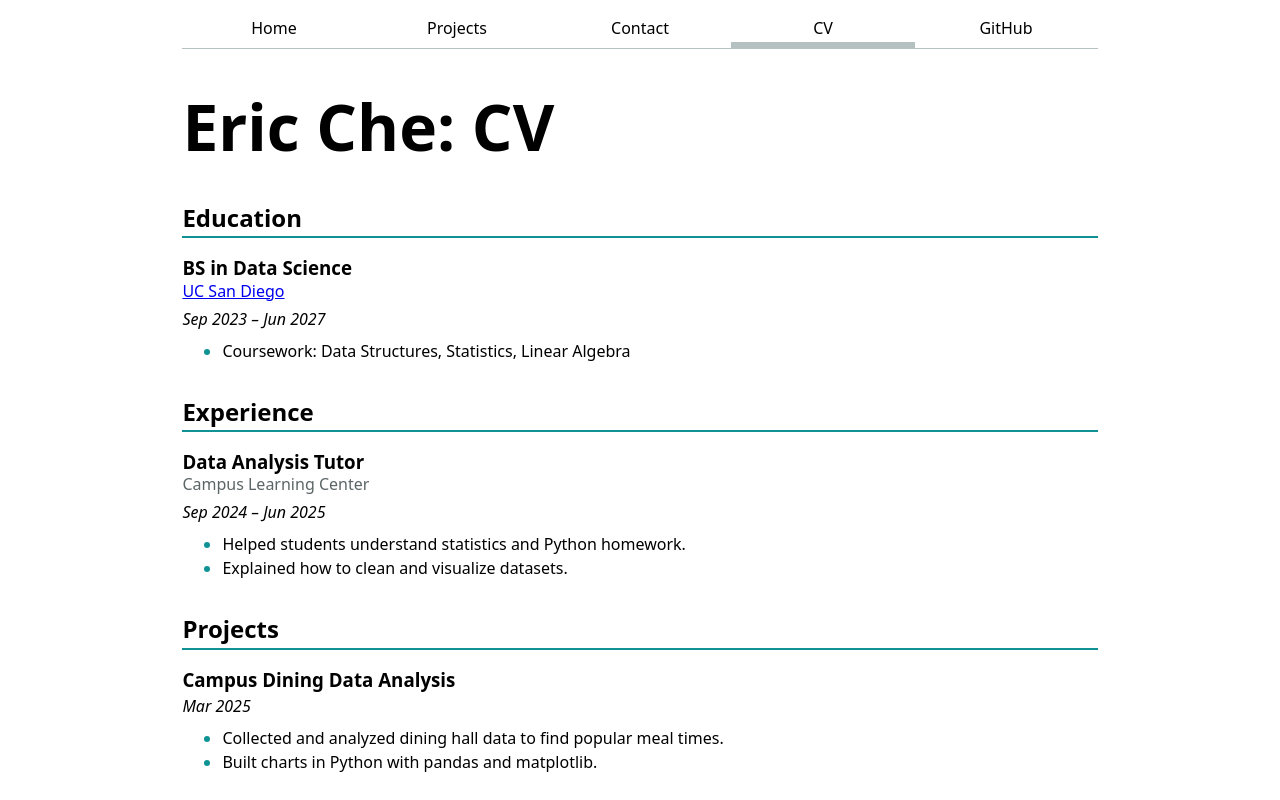
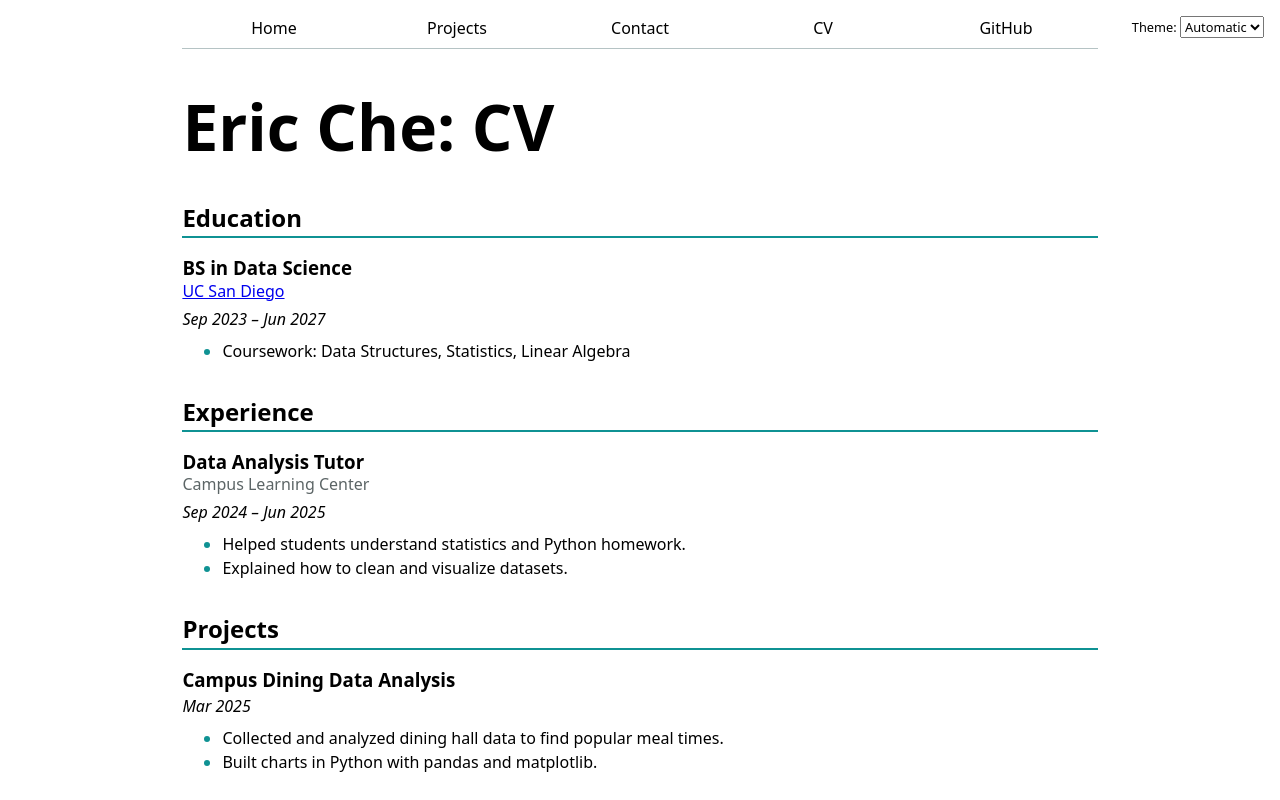
Before and after one commit to ekche/portfolio, a plain HTML site: page cv/index.html in a window 1280 px wide. Shown: the top 800 px of the page. Drawn offline with Linux system fonts and the light colour scheme.

Commit message:
Lab 3: JS nav and dark mode

```diff
--- a/cv/index.html
+++ b/cv/index.html
@@ -5,15 +5,9 @@
   <meta name="viewport" content="width=device-width, initial-scale=1.0">
   <title>CV: Eric Che</title>
   <link rel="stylesheet" href="../style.css">
+  <script src="../global.js" type="module"></script>
 </head>
 <body>
-  <nav>
-    <a href="../index.html">Home</a>
-    <a href="../projects/">Projects</a>
-    <a href="../contact/">Contact</a>
-    <a class="current" href="../cv/">CV</a>
-    <a href="https://github.com/ekche" target="_blank">GitHub</a>
-  </nav>
   <h1>Eric Che: CV</h1>
 
   <section>
--- /dev/null
+++ b/global.js
@@ -0,0 +1,70 @@
+console.log('IT’S ALIVE!');
+
+function $$(selector, context = document) {
+  return Array.from(context.querySelectorAll(selector));
+}
+
+const BASE_PATH = (location.hostname === "localhost" || location.hostname === "127.0.0.1")
+  ? "/"
+  : "/portfolio/";
+
+let pages = [
+  { url: '', title: 'Home' },
+  { url: 'projects/', title: 'Projects' },
+  { url: 'contact/', title: 'Contact' },
+  { url: 'cv/', title: 'CV' },
+  { url: 'https://github.com/ekche', title: 'GitHub' },
+];
+
+let nav = document.createElement('nav');
+document.body.prepend(nav);
+
+for (let p of pages) {
+  let url = p.url;
+  let title = p.title;
+
+  url = !url.startsWith('http') ? BASE_PATH + url : url;
+
+  let a = document.createElement('a');
+  a.href = url;
+  a.textContent = title;
+  nav.append(a);
+
+  a.classList.toggle(
+    'current',
+    a.host === location.host && a.pathname === location.pathname,
+  );
+
+  if (a.host !== location.host) {
+    a.target = "_blank";
+  }
+}
+
+document.body.insertAdjacentHTML(
+  'afterbegin',
+  `
+  <label class="color-scheme">
+    Theme:
+    <select>
+      <option value="light dark">Automatic</option>
+      <option value="light">Light</option>
+      <option value="dark">Dark</option>
+    </select>
+  </label>`,
+);
+
+let select = document.querySelector('.color-scheme select');
+
+function setColorScheme(colorScheme) {
+  document.documentElement.style.setProperty('color-scheme', colorScheme);
+  select.value = colorScheme;
+}
+
+if ('colorScheme' in localStorage) {
+  setColorScheme(localStorage.colorScheme);
+}
+
+select.addEventListener('input', function (event) {
+  setColorScheme(event.target.value);
+  localStorage.colorScheme = event.target.value;
+});
--- a/style.css
+++ b/style.css
@@ -18,7 +18,7 @@
 nav {
   display: flex;
   margin-bottom: 0.5em;
-  border-bottom: 1px solid oklch(80% 3% 200);
+  border-bottom: 1px solid oklch(50% 10% 200 / 40%);
 
   a {
     flex: 1;
@@ -28,14 +28,14 @@
     padding: 0.5em;
 
     &.current {
-      border-bottom: 0.4em solid oklch(80% 3% 200);
+      border-bottom: 0.4em solid oklch(50% 10% 200 / 40%);
       padding-bottom: 0.1em;
     }
 
     &:hover {
       border-bottom: 0.4em solid var(--color-accent);
       padding-bottom: 0.1em;
-      background-color: oklch(from var(--color-accent) 95% 5% h);
+      background-color: color-mix(in oklch, var(--color-accent), canvas 85%);
     }
   }
 }
@@ -126,3 +126,18 @@
 time {
   font-variant-numeric: tabular-nums;
 }
+html {
+  color-scheme: light dark;
+}
+
+.color-scheme {
+  position: absolute;
+  top: 1rem;
+  right: 1rem;
+  font-size: 80%;
+  font-family: inherit;
+}
+
+.color-scheme select {
+  font: inherit;
+}
```
Also changed, not shown: contact/index.html (+1 -7 lines), index.html (+1 -7 lines), projects/index.html (+1 -7 lines).
